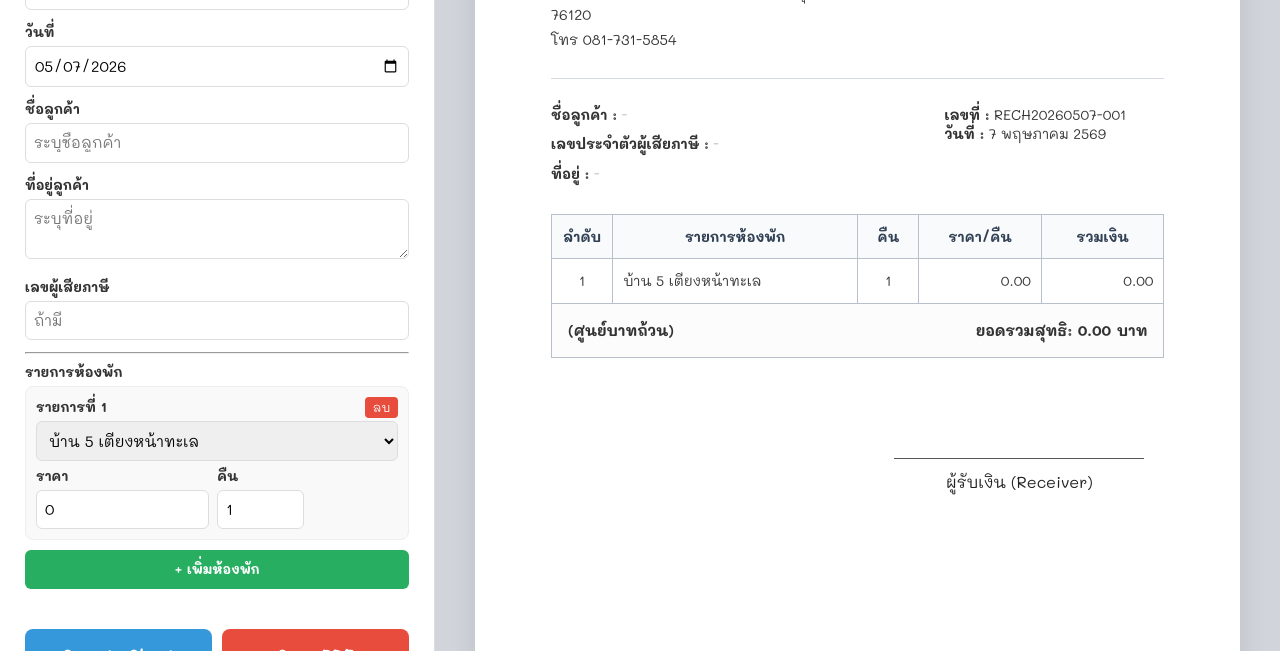
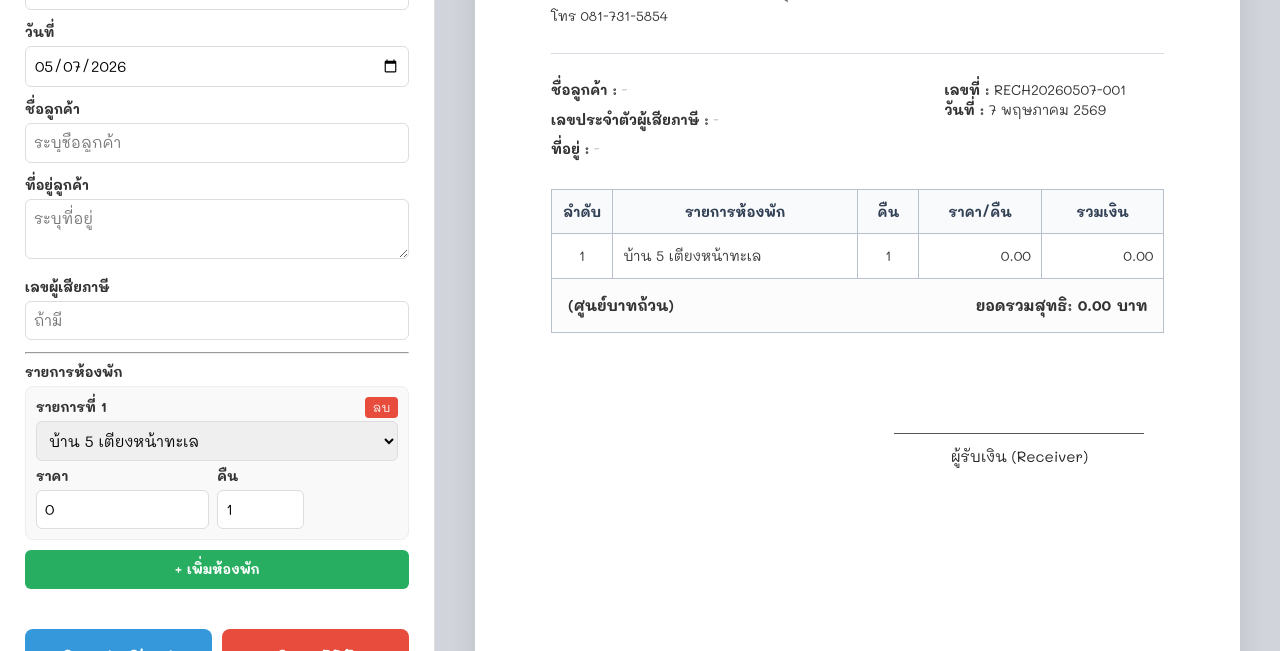
Before and after one commit to wimonwan-co/receiptchaam, a plain HTML site: page index.html in a window 1280 px wide. Shown: the part 149-800 px from the top of the page. Drawn offline with Linux system fonts and the light colour scheme.

Commit message:
Update index.html

```diff
--- a/index.html
+++ b/index.html
@@ -41,7 +41,7 @@
         /* แก้ไขส่วนที่อยู่บ้านพักให้ใหญ่ขึ้น */
         .shop-info { padding-top: 0; }
         .shop-info h1 { margin: 0 0 7px; font-size: 20px; line-height: 1.2; font-weight: 700; color: #1a1a1a; }
-        .shop-info p { margin: 3px 0; font-size: 14.5px; line-height: 1.5; color: #333; }
+        .shop-info p { margin: 3px 0; font-size: 13.5px; line-height: 1.5; color: #333; }
 
         .title-block { text-align: center; justify-self: end; min-width: 230px; line-height: 1.35; padding-top: 0; }
         .receipt-title { display: block; font-size: 26px; font-weight: 700; color: #2563eb; margin: 0; line-height: 1.25; }
@@ -68,7 +68,7 @@
         .sig-section { margin-top: 100px; display: flex; justify-content: flex-end; padding-right: 20px; }
         .sig-container { text-align: center; width: 250px; }
         .sig-line { border-top: 1.2px solid #555; width: 100%; margin-bottom: 12px; }
-        .sig-text { font-size: 16px; color: #222; font-weight: 400; }
+        .sig-text { font-size: 15px; color: #222; font-weight: 400; }
 
         @media print {
             .editor-side { display: none; }
```
